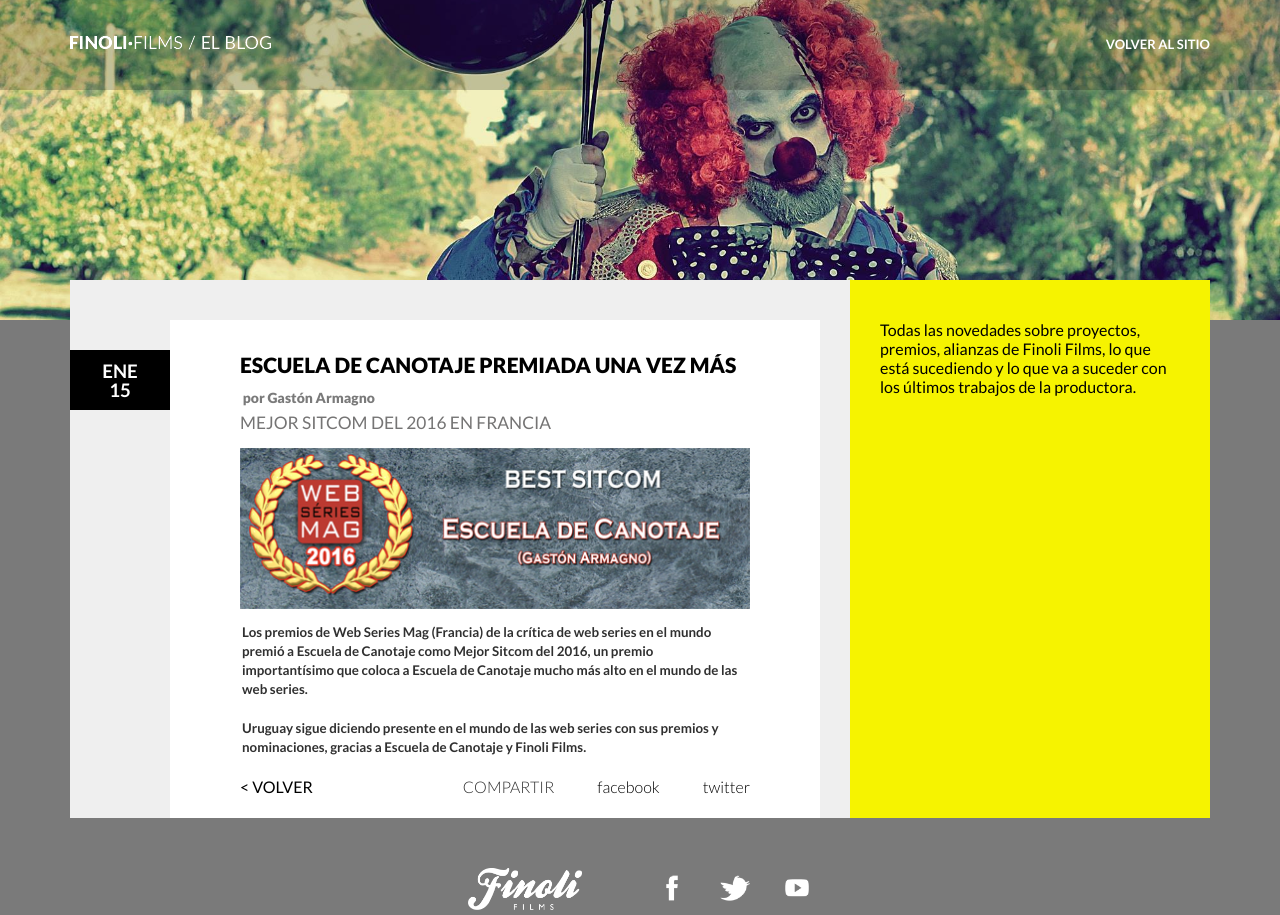
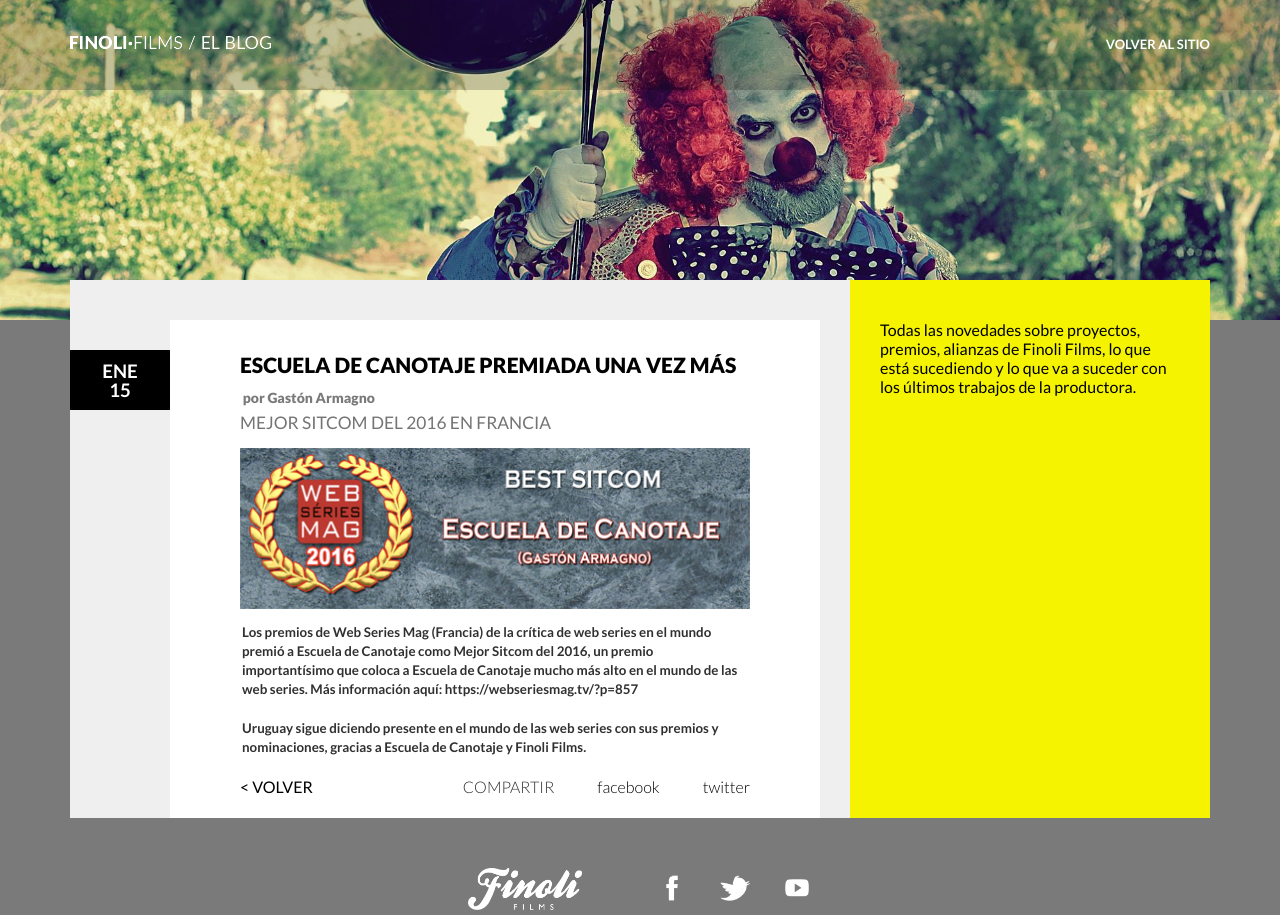
Before and after one commit to leog/FinoliFilms-Blog, a Jekyll site: the page built from _posts/2017-01-26-escuela-de-canotaje-premiada-una-vez-mas.md, in a window 1280 px wide. Built offline with Jekyll 4.4.1, drawn with Linux system fonts in a browser that asks for light colours.

Commit message:
Update 2017-01-26-escuela-de-canotaje-premiada-una-vez-mas.md

```diff
--- a/_posts/2017-01-26-escuela-de-canotaje-premiada-una-vez-mas.md
+++ b/_posts/2017-01-26-escuela-de-canotaje-premiada-una-vez-mas.md
@@ -5,6 +5,6 @@
 author: Gastón Armagno
 ---
 
-Los premios de Web Series Mag (Francia) de la crítica de web series en el mundo premió a Escuela de Canotaje como Mejor Sitcom del 2016, un premio importantísimo que coloca a Escuela de Canotaje mucho más alto en el mundo de las web series.
+Los premios de Web Series Mag (Francia) de la crítica de web series en el mundo premió a Escuela de Canotaje como Mejor Sitcom del 2016, un premio importantísimo que coloca a Escuela de Canotaje mucho más alto en el mundo de las web series. Más información aquí: https://webseriesmag.tv/?p=857
 
 Uruguay sigue diciendo presente en el mundo de las web series con sus premios y nominaciones, gracias a Escuela de Canotaje y Finoli Films.
```
